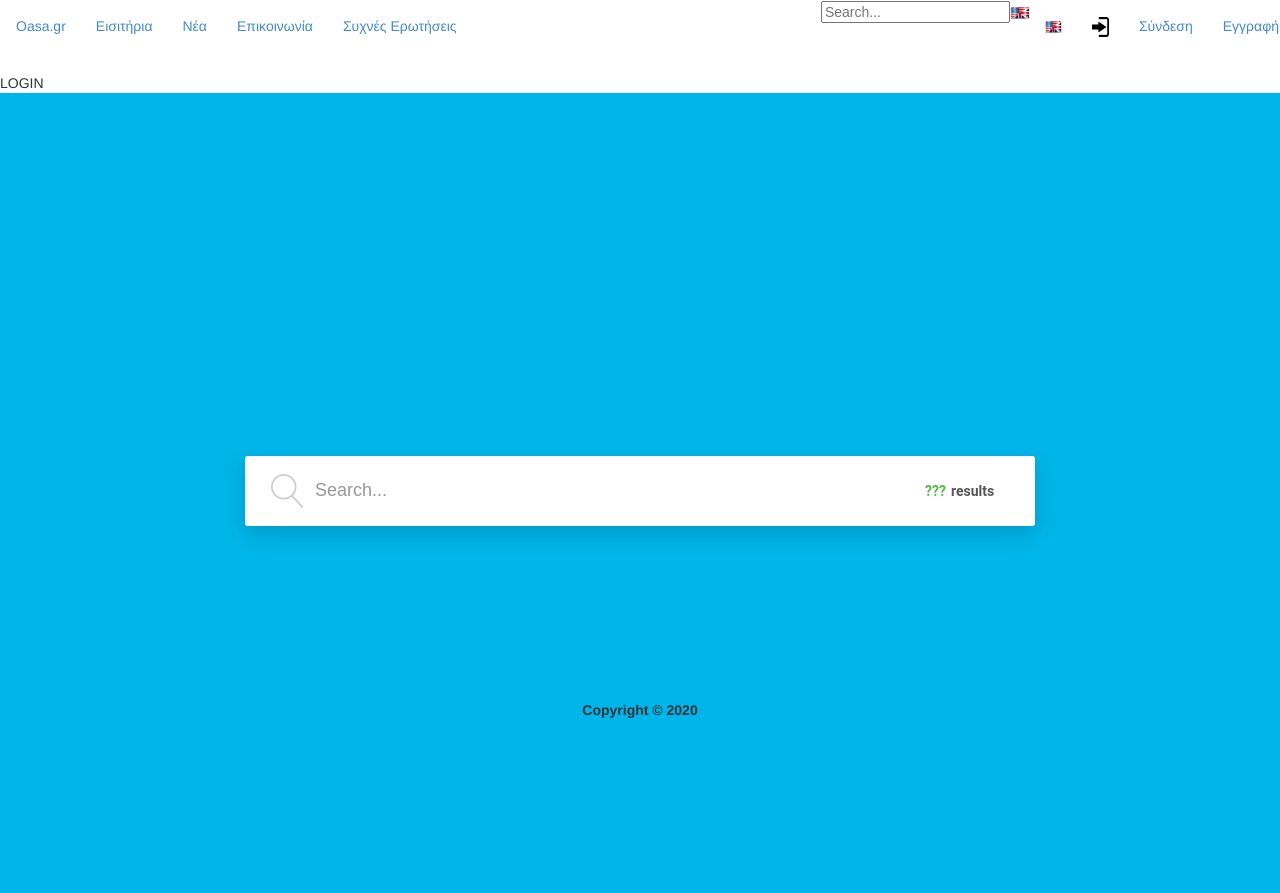
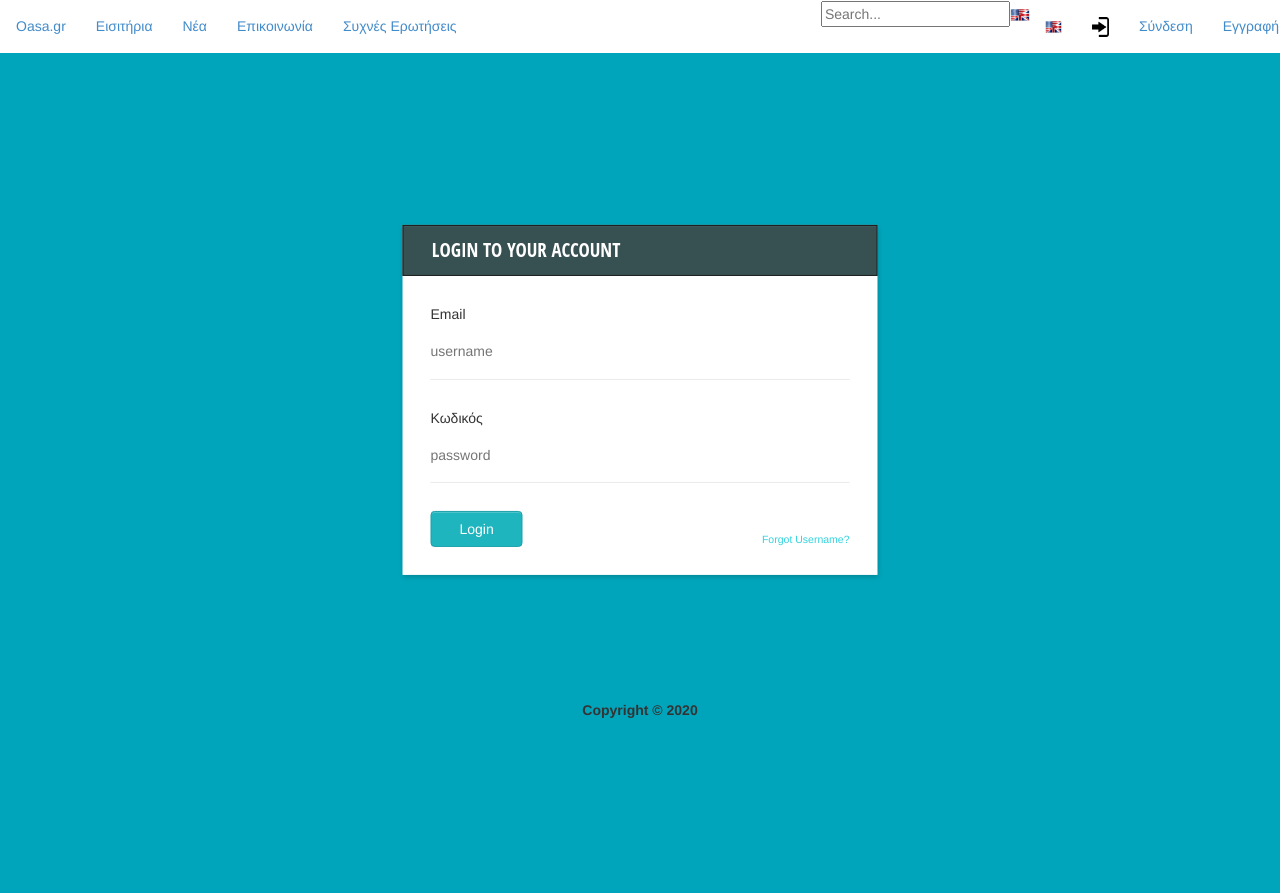
Before and after one commit to kkoukakis/hmc, a PHP site: page /login.php in a window 1280 px wide. After the commit the page ends 718 px from the top, so only its background shows below. Run offline with PHP 8.4, Linux system fonts and the light colour scheme.

Commit message:
login.php edits

```diff
--- a/Exercise 3/oasagr/index.php
+++ b/Exercise 3/oasagr/index.php
@@ -12,8 +12,6 @@
 //TABS
 
 ?>
-<?php include('./components/searchbar/searchbar.html'); ?>
-
 
 <?php
 //FOOTER
--- a/Exercise 3/oasagr/login.php
+++ b/Exercise 3/oasagr/login.php
@@ -2,19 +2,27 @@
 //HEADER
 include('./components/header/header.php');
 ?>
+
+<div class="login">
+  <h2>Login to your account</h2>
+  <form>
+    <p>Email</p>
+    <input type="text" title="username" placeholder="username" />
+    <p>Κωδικός</p>
+    <input type="password" title="username" placeholder="password" />
+    <button type="submit" class="btn">Login</button>
+    <a class="forgot" href="#">Forgot Username?</a>
+  </form>
+</div><!--end log form -->
 
 
 <?php
 
 //MAP
 
-echo('LOGIN');
-
 //TABS
 
 ?>
-<?php include('./components/searchbar/searchbar.html'); ?>
-
 
 <?php
 //FOOTER
--- a/Exercise 3/oasagr/styles/styles.css
+++ b/Exercise 3/oasagr/styles/styles.css
@@ -10,6 +10,110 @@
 
 /* MAP */
 
+/* LOGIN */
+
+.login {
+  width: 40%;
+  min-width: 320px;
+  max-width: 475px;
+  background: #fff;
+  position: absolute;
+  top: 50%;
+  left: 50%;
+  -webkit-transform: translate(-50%, -50%);
+  -moz-transform: translate(-50%, -50%);
+  -o-transform: translate(-50%, -50%);
+  -ms-transform: translate(-50%, -50%);
+  transform: translate(-50%, -50%);
+  box-shadow: 0px 2px 5px rgba(17, 27, 31, 0.267);
+}
+
+.login form {
+  display: block;
+  width: 100%;
+  padding: 2em;
+}
+.login h2 {
+  color: #ffffff;
+  font-family: 'open sans condensed';
+  font-size: 1.35em;
+  display: block;
+  background: #375052;
+  width: 100%;
+  text-transform: uppercase;
+  padding: 0.75em 1em 0.75em 1.5em;
+  box-shadow: inset 0px 1px 1px rgba(255, 255, 255, 0.05);
+  border: 1px solid #1d1d1d;
+  margin: 0;
+  font-weight: 200;
+}
+.login input {
+  display: block;
+  margin: auto auto;
+  width: 100%;
+  margin-bottom: 2em;
+  padding: 0.5em 0;
+  border: none;
+  border-bottom: 1px solid #eaeaea;
+  padding-bottom: 1.25em;
+  color: #757575;
+}
+.login input:focus {
+  outline: none;
+}
+.login .btn {
+  display: inline-block;
+  background: #1fb5bf;
+  border: 1px solid #1ba0a9;
+  padding: 0.5em 2em;
+  color: white;
+  margin-right: 0.5em;
+  box-shadow: inset 0px 1px 0px rgba(255, 255, 255, 0.2);
+}
+.login .btn:hover {
+  background: #23cad5;
+}
+.login .btn:active {
+  background: #1fb5bf;
+  box-shadow: inset 0px 1px 1px rgba(0, 0, 0, 0.1);
+}
+.login .btn:focus {
+  outline: none;
+}
+.login .forgot {
+  color: #33d3de;
+  line-height: 0.5em;
+  position: relative;
+  top: 2.5em;
+  text-decoration: none;
+  font-size: 0.75em;
+  margin: 0;
+  padding: 0;
+  float: right;
+}
+.login .forgot:hover {
+  color: #1ba0a9;
+}
+
+/* REGISTER */
+
+.register {
+  width: 40%;
+  min-width: 320px;
+  max-width: 475px;
+  background: #fff;
+  position: absolute;
+  top: 50%;
+  left: 50%;
+  -webkit-transform: translate(-50%, -50%);
+  -moz-transform: translate(-50%, -50%);
+  -o-transform: translate(-50%, -50%);
+  -ms-transform: translate(-50%, -50%);
+  transform: translate(-50%, -50%);
+  box-shadow: 0px 2px 5px rgba(0, 0, 0, 0.25);
+}
+
+
 /* footer */
 footer{
     position:absolute;
```
Also changed, not shown: Exercise 3/oasagr/components/navbar/navbar.php (+4 -4 lines).
